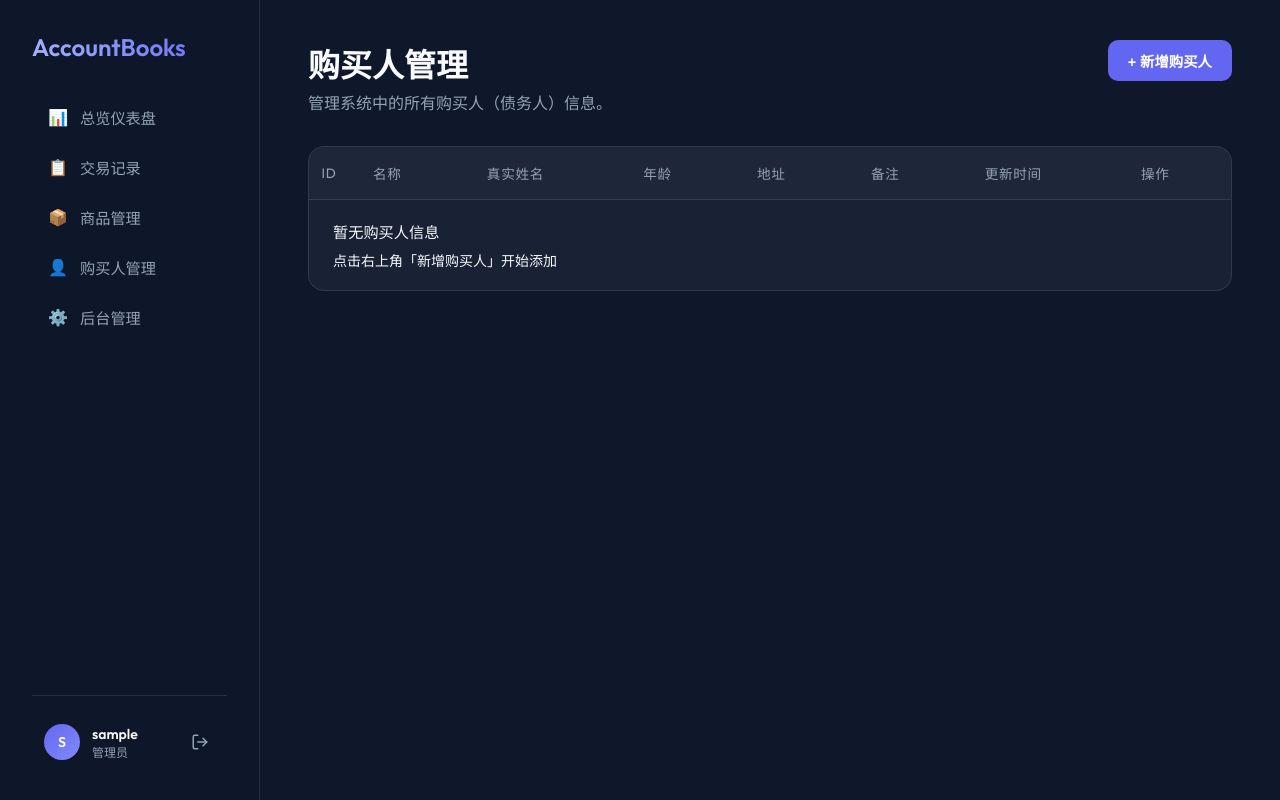
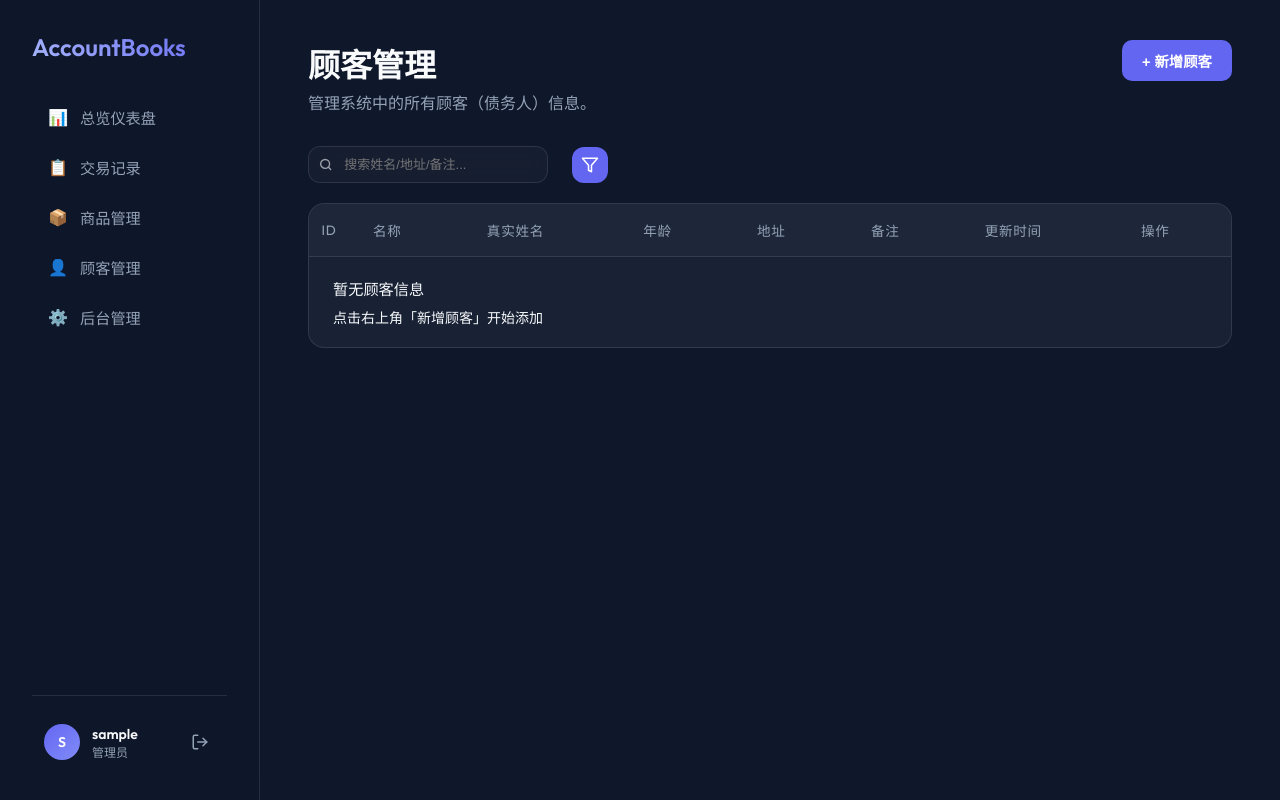
Before and after one commit to guyue55/AccountBooks, a Django app: page /customers/add in a window 1280 px wide. Run offline with Django 3.2, Linux system fonts and the light colour scheme; the visitor is signed in with stand-in values (Sample User, id 1).

Commit message:
feat: 为商品和顾客列表增加搜索过滤功能并统一将'购买人'更名为'顾客'

```diff
--- a/AccountBooks/urls.py
+++ b/AccountBooks/urls.py
@@ -5,7 +5,7 @@
 - Dashboard：首页总览
 - 交易记录：CRUD 操作
 - 商品管理：CRUD 操作
-- 购买人管理：CRUD 操作
+- 顾客管理：CRUD 操作
 - API：价格计算接口
 - 管理后台：Django Admin
 """
@@ -41,7 +41,7 @@ urlpatterns = [
     path('goods/<int:pk>/edit', views.GoodsUpdateView.as_view(), name='goods_edit'),
     path('goods/<int:pk>/delete', views.GoodsDeleteView.as_view(), name='goods_delete'),
 
-    # ----- 购买人管理 -----
+    # ----- 顾客管理 -----
     path('customers', views.CustomerListView.as_view(), name='customer_list'),
     path('customers/add', views.CustomerCreateView.as_view(), name='customer_add'),
     path('customers/<int:pk>/edit', views.CustomerUpdateView.as_view(), name='customer_edit'),
--- a/accounts/forms.py
+++ b/accounts/forms.py
@@ -3,7 +3,7 @@ AccountBooks 表单模块。
 
 提供三组核心业务表单：
 - GoodsInfoForm: 商品新增/编辑
-- AccountInfoForm: 购买人新增/编辑
+- AccountInfoForm: 顾客新增/编辑
 - OrderForm: 订单头信息
 - OrderItemForm + OrderItemFormSet: 订单行项（商品×数量）
 
@@ -37,7 +37,7 @@ class GoodsInfoForm(forms.ModelForm):
 
 
 class AccountInfoForm(forms.ModelForm):
-    """购买人信息表单 —— 购买人新增/编辑复用。"""
+    """顾客信息表单 —— 顾客新增/编辑复用。"""
 
     class Meta:
         model = AccountInfo
@@ -71,7 +71,7 @@ class AccountInfoForm(forms.ModelForm):
 class OrderForm(forms.ModelForm):
     """订单头信息表单。
 
-    仅包含购买人、实收金额和还款状态字段。
+    仅包含顾客、实收金额和还款状态字段。
     应收金额由 OrderItem 行项自动合计，不在此表单中暴露。
     """
 
--- a/accounts/models.py
+++ b/accounts/models.py
@@ -103,7 +103,7 @@ class Order(models.Model):
     total_price 由 calc_total() 方法根据 OrderItem 自动计算。
 
     Attributes:
-        account: 购买人（关联 AccountInfo）。
+        account: 顾客（关联 AccountInfo）。
         total_price: 应收总价（由行项合计自动生成）。
         total_price_real: 实收总价（手动输入）。
         buy_time: 购买时间。
@@ -117,7 +117,7 @@ class Order(models.Model):
     )
 
     account = models.ForeignKey(
-        AccountInfo, on_delete=models.CASCADE, verbose_name='购买人'
+        AccountInfo, on_delete=models.CASCADE, verbose_name='顾客'
     )
     total_price = models.DecimalField(
         max_digits=12, decimal_places=2, default=0.00, verbose_name='总价（应收）'
@@ -143,7 +143,7 @@ class Order(models.Model):
 
     def __str__(self):
         """返回订单详情摘要。"""
-        return (f"订单ID:{self.id} | 购买人:{self.account.name} | "
+        return (f"订单ID:{self.id} | 顾客:{self.account.name} | "
                 f"应收:{self.total_price}元 | 状态:{self.get_status_display()}")
 
     class Meta:
--- a/accounts/views.py
+++ b/accounts/views.py
@@ -7,7 +7,7 @@ AccountBooks 视图模块。
 3. Dashboard 视图
 4. 交易记录 CRUD
 5. 商品管理 CRUD
-6. 购买人管理 CRUD
+6. 顾客管理 CRUD
 7. API 视图 (价格计算)
 
 所有 CRUD 视图均继承 AjaxFormMixin，支持：
@@ -229,7 +229,7 @@ class OrdersView(LoginRequiredMixin, ListView):
 
         qs = Order.objects.select_related('account').prefetch_related('items__goods').order_by('-buy_time')
 
-        # 1. 搜索词筛选 (购买人姓名或商品名)
+        # 1. 搜索词筛选 (顾客姓名或商品名)
         q = self.request.GET.get('q')
         if q:
             qs = qs.filter(
@@ -404,9 +404,21 @@ class GoodsListView(LoginRequiredMixin, ListView):
     login_url = "/login"
     paginate_by = 15
 
+    def get_queryset(self):
+        qs = super().get_queryset().order_by('-updated')
+        q = self.request.GET.get('q')
+        if q:
+            qs = qs.filter(goods__icontains=q)
+        return qs
+
     def get_context_data(self, **kwargs):
         context = super().get_context_data(**kwargs)
         context['active_nav'] = 'goods'
+        # 保持分页时的筛选参数
+        query_params = self.request.GET.copy()
+        if 'page' in query_params:
+            del query_params['page']
+        context['query_string'] = query_params.urlencode()
         return context
 
 
@@ -469,58 +481,76 @@ class GoodsDeleteView(LoginRequiredMixin, DeleteView):
 
 
 # ===========================================================================
-# 购买人管理 CRUD
+# 顾客管理 CRUD
 # ===========================================================================
 
 class CustomerListView(LoginRequiredMixin, ListView):
-    """购买人列表视图。"""
+    """顾客列表视图。"""
     model = AccountInfo
     template_name = "customers.html"
     context_object_name = "customers"
     login_url = "/login"
     paginate_by = 15
 
+    def get_queryset(self):
+        from django.db.models import Q
+        qs = super().get_queryset().order_by('-updated')
+        q = self.request.GET.get('q')
+        if q:
+            qs = qs.filter(
+                Q(name__icontains=q) |
+                Q(real_name__icontains=q) |
+                Q(location__icontains=q) |
+                Q(remarks__icontains=q)
+            )
+        return qs
+
     def get_context_data(self, **kwargs):
         context = super().get_context_data(**kwargs)
         context['active_nav'] = 'customers'
+        # 保持分页时的筛选参数
+        query_params = self.request.GET.copy()
+        if 'page' in query_params:
+            del query_params['page']
+        context['query_string'] = query_params.urlencode()
         return context
 
 
 class CustomerCreateView(LoginRequiredMixin, AjaxFormMixin, CreateView):
-    """新增购买人视图。"""
+    """新增顾客视图。"""
     model = AccountInfo
     form_class = AccountInfoForm
     template_name = "customers.html"
     partial_template_name = "partials/customer_form.html"
     success_url = reverse_lazy('customer_list')
-    success_message = '购买人创建成功'
+    success_message = '顾客创建成功'
     login_url = "/login"
 
     def get_context_data(self, **kwargs):
         context = super().get_context_data(**kwargs)
-        context['title'] = '新增购买人'
+        context['title'] = '新增顾客'
         return context
 
 
 class CustomerUpdateView(LoginRequiredMixin, AjaxFormMixin, UpdateView):
-    """编辑购买人视图。"""
+    """编辑顾客视图。"""
     model = AccountInfo
     form_class = AccountInfoForm
     template_name = "customers.html"
     partial_template_name = "partials/customer_form.html"
     success_url = reverse_lazy('customer_list')
-    success_message = '购买人信息更新成功'
+    success_message = '顾客信息更新成功'
     login_url = "/login"
 
     def get_context_data(self, **kwargs):
         context = super().get_context_data(**kwargs)
-        context['title'] = '编辑购买人'
+        context['title'] = '编辑顾客'
         context['is_edit'] = True
         return context
 
 
 class CustomerDeleteView(LoginRequiredMixin, DeleteView):
-    """删除购买人视图。"""
+    """删除顾客视图。"""
     model = AccountInfo
     success_url = reverse_lazy('customer_list')
     login_url = "/login"
@@ -530,12 +560,12 @@ class CustomerDeleteView(LoginRequiredMixin, DeleteView):
         try:
             self.object.delete()
             if request.headers.get('X-Requested-With') == 'XMLHttpRequest':
-                return JsonResponse({'success': True, 'message': '购买人已删除'})
+                return JsonResponse({'success': True, 'message': '顾客已删除'})
         except Exception:
             if request.headers.get('X-Requested-With') == 'XMLHttpRequest':
                 return JsonResponse({
                     'success': False,
-                    'message': '该购买人有关联订单，无法删除'
+                    'message': '该顾客有关联订单，无法删除'
                 }, status=400)
         return redirect(self.success_url)
 
--- a/templates/base.html
+++ b/templates/base.html
@@ -982,7 +982,7 @@
                 <span class="nav-icon">📦</span> 商品管理
             </a>
             <a href="{% url 'customer_list' %}" class="nav-link {% if active_nav == 'customers' %}active{% endif %}">
-                <span class="nav-icon">👤</span> 购买人管理
+                <span class="nav-icon">👤</span> 顾客管理
             </a>
             <a href="/admin" class="nav-link">
                 <span class="nav-icon">⚙️</span> 后台管理
--- a/templates/customers.html
+++ b/templates/customers.html
@@ -1,17 +1,41 @@
 {% extends "base.html" %}
 
-{% block title %}购买人管理 - AccountBooks{% endblock %}
+{% block title %}顾客管理 - AccountBooks{% endblock %}
 
 {% block content %}
 <header class="page-header">
     <div>
-        <h1>购买人管理</h1>
-        <p>管理系统中的所有购买人（债务人）信息。</p>
+        <h1>顾客管理</h1>
+        <p>管理系统中的所有顾客（债务人）信息。</p>
     </div>
     <button class="btn btn-primary" onclick="openModal('{% url 'customer_add' %}')">
-        + 新增购买人
+        + 新增顾客
     </button>
 </header>
+
+<!-- 极简单行筛选 -->
+<form method="get" class="filter-toolbar" id="filterForm">
+    <!-- 搜索 -->
+    <div class="filter-item filter-item-search">
+        <svg class="filter-icon" width="15" height="15" viewBox="0 0 24 24" fill="none" stroke="currentColor"
+            stroke-width="2.5" stroke-linecap="round" stroke-linejoin="round" style="margin-left: 10px; opacity: 0.6;">
+            <circle cx="11" cy="11" r="8"></circle>
+            <line x1="21" y1="21" x2="16.65" y2="16.65"></line>
+        </svg>
+        <input type="text" name="q" placeholder="搜索姓名/地址/备注..." class="filter-item-input"
+            value="{{ request.GET.q|default:'' }}">
+    </div>
+
+    <!-- 操作按钮组 (紧跟在后面) -->
+    <div class="filter-actions" style="display: flex; gap: 8px;">
+        <button type="submit" class="btn-filter-icon btn-filter-submit" data-tooltip="执行筛选">
+            <svg width="18" height="18" viewBox="0 0 24 24" fill="none" stroke="currentColor" stroke-width="2"
+                stroke-linecap="round" stroke-linejoin="round">
+                <polygon points="22 3 2 3 10 12.46 10 19 14 21 14 12.46 22 3"></polygon>
+            </svg>
+        </button>
+    </div>
+</form>
 
 <div class="table-container">
     <table>
@@ -52,8 +76,8 @@
             {% empty %}
             <tr>
                 <td colspan="8" class="empty-state">
-                    <p>暂无购买人信息</p>
-                    <p style="margin-top: 0.5rem; font-size: 0.875rem;">点击右上角「新增购买人」开始添加</p>
+                    <p>暂无顾客信息</p>
+                    <p style="margin-top: 0.5rem; font-size: 0.875rem;">点击右上角「新增顾客」开始添加</p>
                 </td>
             </tr>
             {% endfor %}
@@ -63,11 +87,11 @@
     {% if is_paginated %}
     <div class="pagination">
         {% if page_obj.has_previous %}
-        <a href="?page={{ page_obj.previous_page_number }}">&laquo;</a>
+        <a href="?page={{ page_obj.previous_page_number }}&{{ query_string }}">&laquo;</a>
         {% endif %}
         <span class="current">{{ page_obj.number }} / {{ page_obj.paginator.num_pages }}</span>
         {% if page_obj.has_next %}
-        <a href="?page={{ page_obj.next_page_number }}">&raquo;</a>
+        <a href="?page={{ page_obj.next_page_number }}&{{ query_string }}">&raquo;</a>
         {% endif %}
     </div>
     {% endif %}
--- a/templates/orders.html
+++ b/templates/orders.html
@@ -75,7 +75,7 @@
         <thead>
             <tr>
                 <th class="col-id">ID</th>
-                <th style="width: 100px;">购买人</th>
+                <th style="width: 100px;">顾客</th>
                 <th>商品明细</th>
                 <th>应收总价</th>
                 <th>实收总价</th>
--- a/templates/partials/customer_form.html
+++ b/templates/partials/customer_form.html
@@ -1,6 +1,6 @@
-<!-- 购买人表单 Modal 片段 —— 新增/编辑复用 -->
+<!-- 顾客表单 Modal 片段 —— 新增/编辑复用 -->
 <div class="modal-header">
-    <h2>{{ title|default:"新增购买人" }}</h2>
+    <h2>{{ title|default:"新增顾客" }}</h2>
     <button class="modal-close" onclick="closeModal()" type="button">&times;</button>
 </div>
 <div class="modal-body">
--- a/templates/partials/order_form.html
+++ b/templates/partials/order_form.html
@@ -10,12 +10,12 @@
         onsubmit="submitModalForm(event); return false;">
         {% csrf_token %}
 
-        <!-- 购买人选择 + 快速新增 -->
+        <!-- 顾客选择 + 快速新增 -->
         <div class="form-group required">
             <label for="{{ form.account.id_for_label }}">{{ form.account.label }}</label>
             <div class="input-with-action">
                 {{ form.account }}
-                <button type="button" class="btn-quick-add" title="快速新增购买人"
+                <button type="button" class="btn-quick-add" title="快速新增顾客"
                     onclick="openModal('{% url 'customer_add' %}', 2)">+</button>
             </div>
             {% if form.account.errors %}
@@ -325,7 +325,7 @@
         window.currentEntityCreatedHandler = function (e) {
             const data = e.detail;
             if (data.id && data.text) {
-                // 1. 尝试添加到购买人下拉框
+                // 1. 尝试添加到顾客下拉框
                 const accountSelect = document.getElementById('id_account');
                 if (accountSelect) {
                     let exists = false;
```
Also changed, not shown: templates/goods.html (+26 -2 lines).
